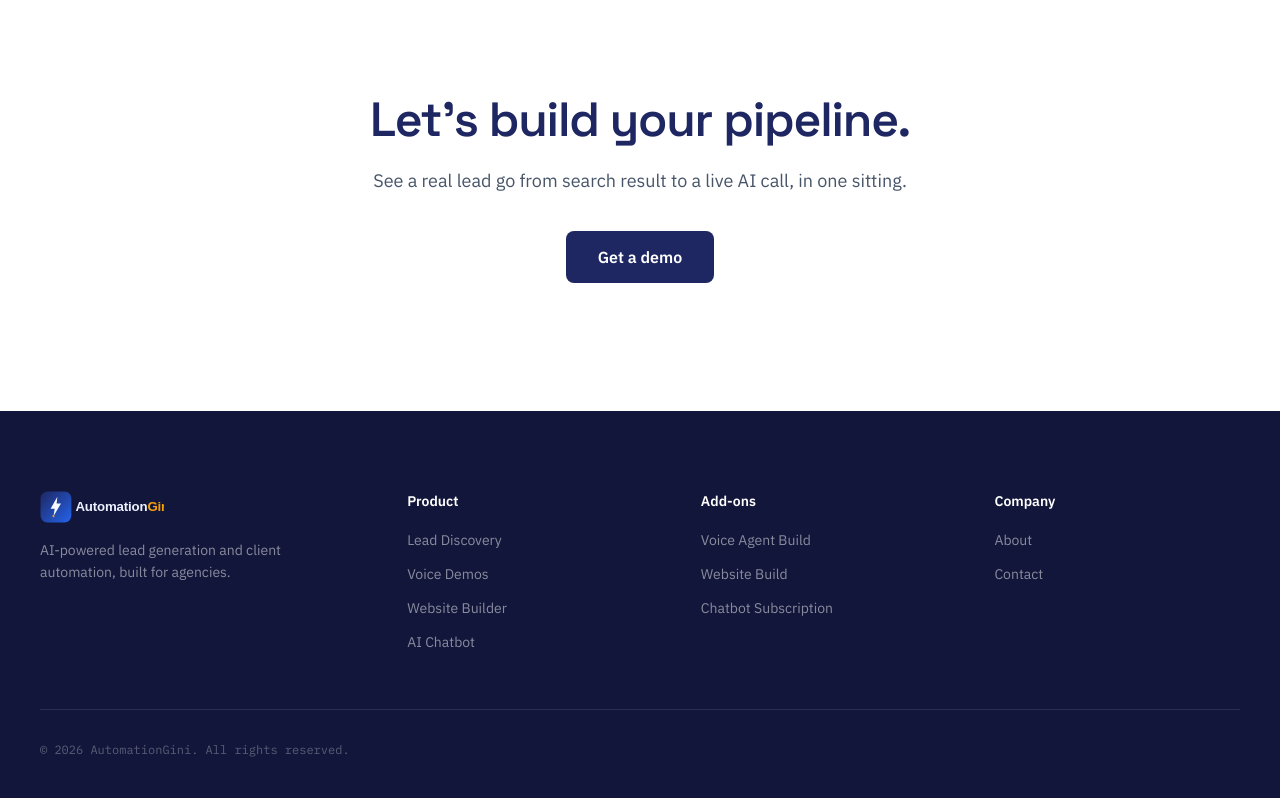
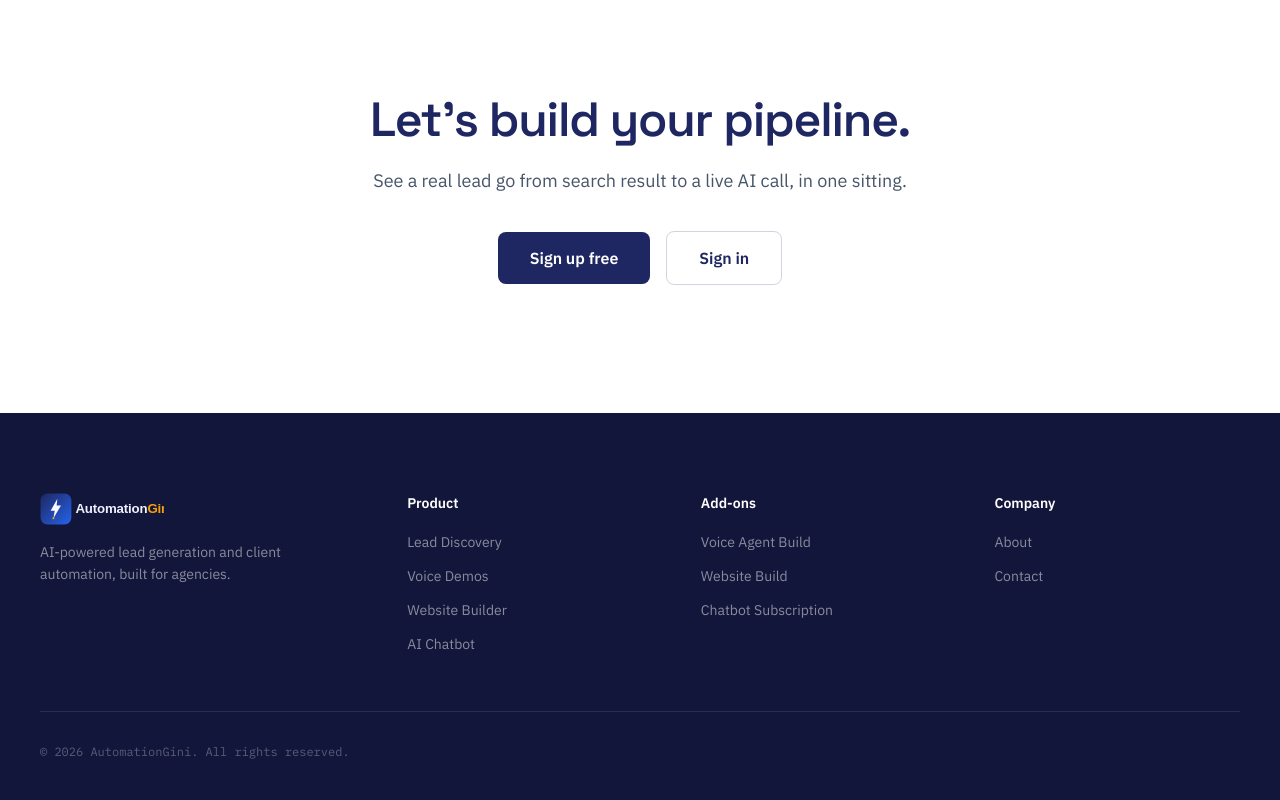
Before and after one commit to Nabeel-Usmani/automationgini-website, a React (Vite) app: page / in a window 1280 px wide. Shown: the part 3734-4534 px from the top of the page. Built offline with nearby package versions, Linux system fonts and the light colour scheme.

Commit message:
Update CTASection.jsx

```diff
--- a/src/components/CTASection.jsx
+++ b/src/components/CTASection.jsx
@@ -10,10 +10,16 @@ export default function CTASection() {
         </p>
         <div className="mt-9 flex flex-wrap items-center justify-center gap-4">
           <a
-            href="mailto:nabeel@automationgini.com"
+            href="https://crm-leads-enterprise.onrender.com/?signup=1"
             className="font-body font-semibold text-white bg-navy hover:bg-blue px-8 py-3.5 rounded-lg transition-colors"
           >
-            Get a demo
+            Sign up free
+          </a>
+          <a
+            href="https://crm-leads-enterprise.onrender.com"
+            className="font-body font-semibold text-navy border border-navy/20 hover:border-navy/40 px-8 py-3.5 rounded-lg transition-colors"
+          >
+            Sign in
           </a>
         </div>
       </div>
```
